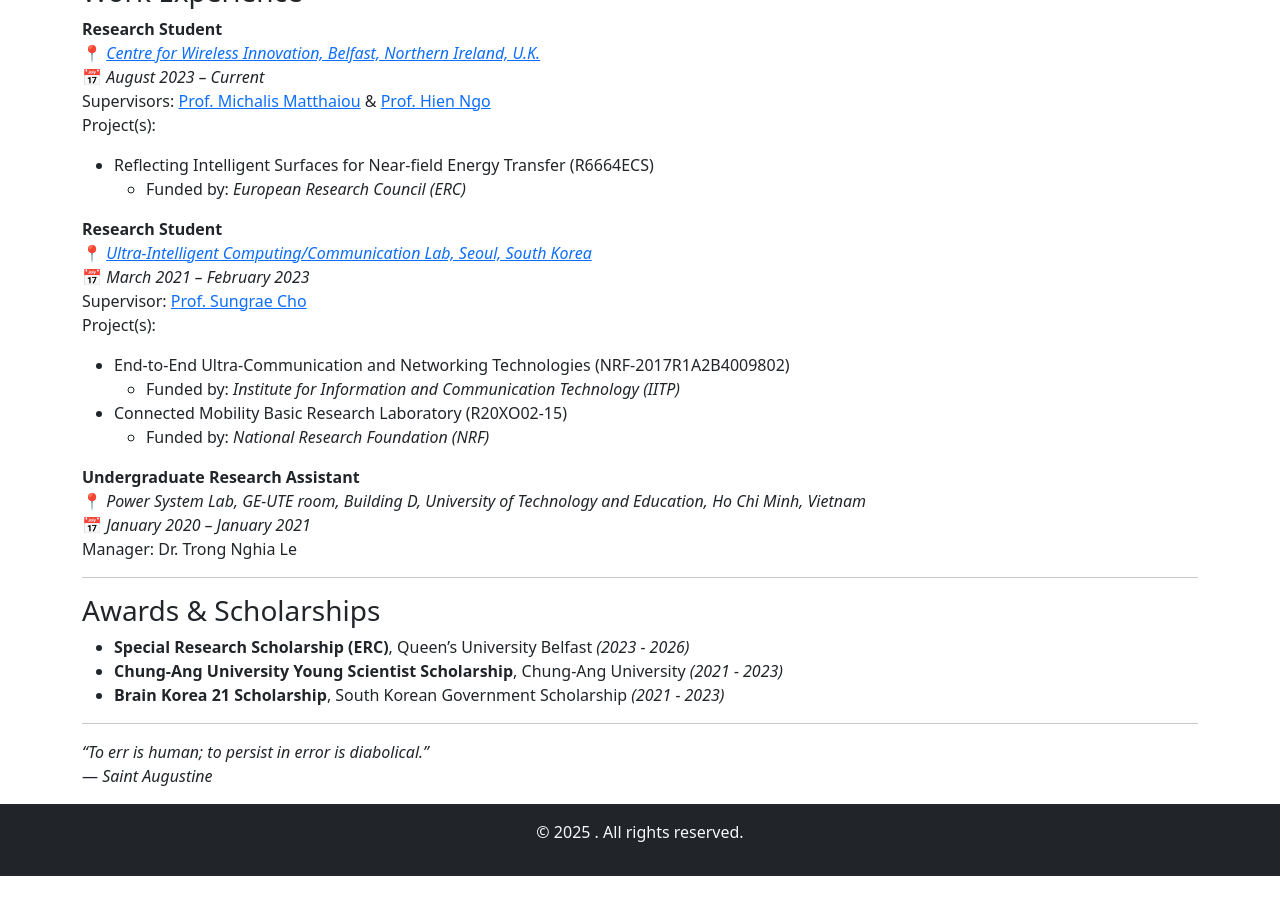
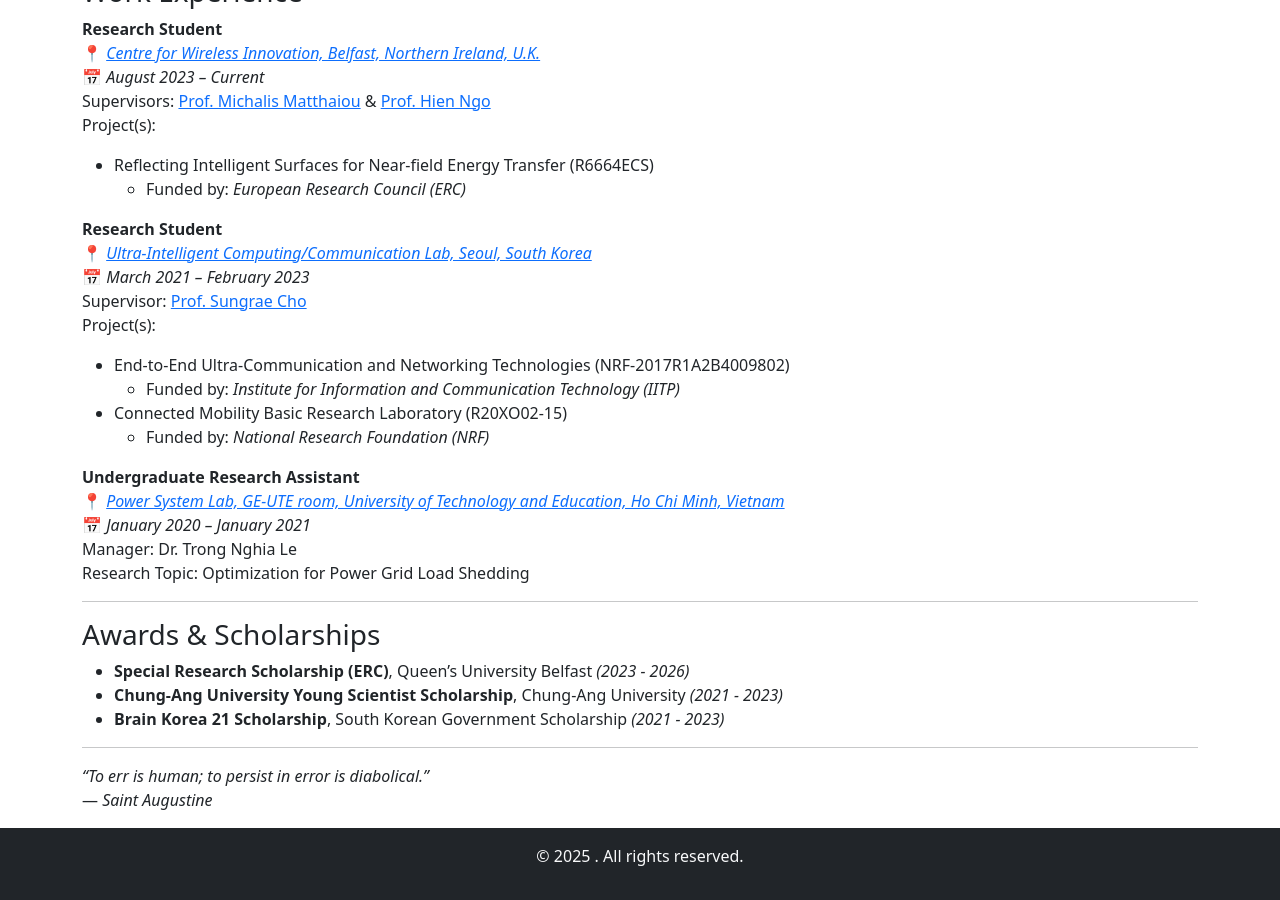
Before and after one commit to thienduchua/thienduchua.github.io, a Jekyll site: the page built from index.md, in a window 1280 px wide and 900 px high, scrolled down 1040 px. Built offline with Jekyll 4.4.1, drawn with Linux system fonts in a browser that asks for light colours; before the commit the page ends 1916 px from its top, so only the background shows below that.

Commit message:
Update index.md

```diff
--- a/index.md
+++ b/index.md
@@ -79,9 +79,10 @@ Project(s):
 
 
 **Undergraduate Research Assistant**
-📍 *Power System Lab, GE-UTE room, Building D, University of Technology and Education, Ho Chi Minh, Vietnam*
+📍 [*Power System Lab, GE-UTE room, University of Technology and Education, Ho Chi Minh, Vietnam*](https://vi.wikipedia.org/wiki/T%E1%BA%ADp_tin:Trung_t%C3%A2m_GE-UTE_HCMUTE.jpg)
 📅 *January 2020 – January 2021*
 Manager: Dr. Trong Nghia Le
+Research Topic: Optimization for Power Grid Load Shedding
 
 ---
 
```
